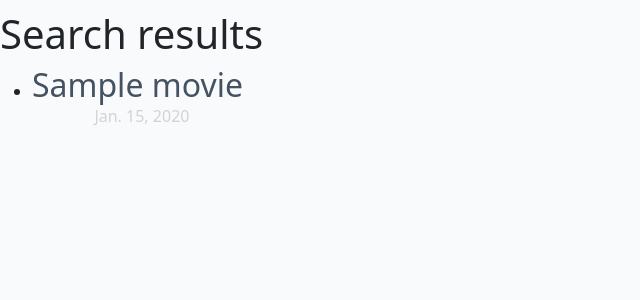
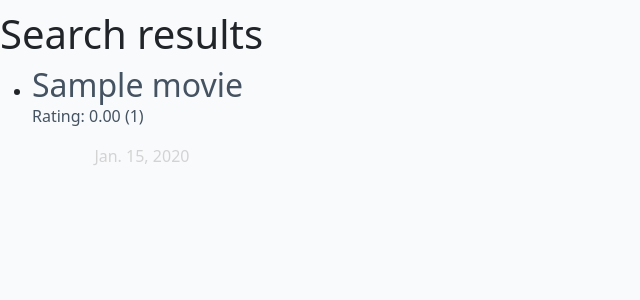
Before and after one commit to LizzyonGit/rates_r_us, a Django app: template movie/templates/movie/search_results.html in a window 1280 px wide. Shown: the part 142-442 px from the top of the page, without its empty margins (0-640 px from the left). Run offline with Django 5.2, Linux system fonts and the light colour scheme; the template is opened without the code that fills it: values that come from a table or form of the project are taken from there, others are empty; tables that the repository leaves empty hold one stand-in row (values such as "Sample post").

Commit message:
Add rating to search results

```diff
--- a/movie/templates/movie/index.html
+++ b/movie/templates/movie/index.html
@@ -58,7 +58,7 @@
                             <a href="{% url 'movie_detail' movie.slug %}" class="post-link">
                                 <h2 class="card-title">{{ movie.movie_title }}</h2>
                                <!--Displays rating if there are approved reviews, rounds it to two decimals-->
-                               <!--Same code as in movie_detail.html-->
+                               <!--Same code as in movie_detail.html and search_results.html-->
                                 {% if movie.approved_reviews %}
                                 <p>Rating: {{ movie.get_average_rating|floatformat:2}} ({{ movie.approved_reviews.count }})</p>
                                 {% else %}
--- a/movie/templates/movie/movie_detail.html
+++ b/movie/templates/movie/movie_detail.html
@@ -10,7 +10,7 @@
 
                 <h1 class="post-title">{{ movie.movie_title }}</h1>
                 <!--Displays rating if there are approved reviews, rounds it to two decimals-->
-                <!--Same code as in index.html-->
+                <!--Same code as in index.html and search_results.html-->
                 {% if movie.approved_reviews %}
                 <p>Rating: {{ movie.get_average_rating|floatformat:2}} ({{ movie.approved_reviews.count }})</p>
                 {% else %}
--- a/movie/templates/movie/search_results.html
+++ b/movie/templates/movie/search_results.html
@@ -9,6 +9,12 @@
     <li>
         <a href="{% url 'movie_detail' movie.slug %}" class="post-link">
         <h2 class="card-title">{{ movie.movie_title }}</h2>
+         <!--Same code as in index.html and movie_detail.html-->
+         {% if movie.approved_reviews %}
+         <p>Rating: {{ movie.get_average_rating|floatformat:2}} ({{ movie.approved_reviews.count }})</p>
+         {% else %}
+         <p>No rating yet</p>
+         {% endif %}
         <p class="post-subtitle">{{ movie.release_date }}</p>
         <!--Rating I think does not work in generic view, needs function view-->
         </a>
```
Also changed, not shown: README.md.
